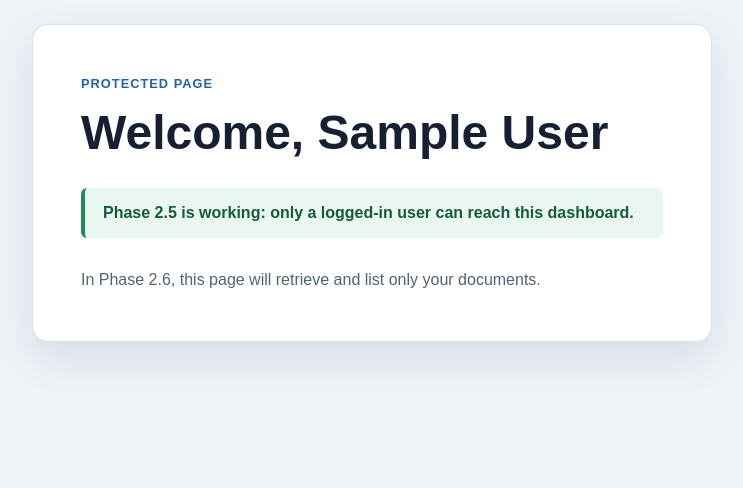
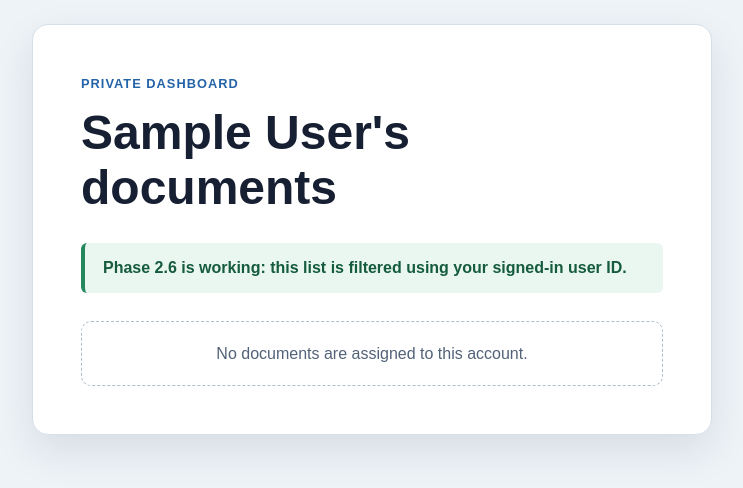
Before and after one commit to mohsenpasdar/idor-student-portal, a Flask app: page /dashboard in a window 1280 px wide. Shown: the part 42-530 px from the top of the page, without its empty margins (268-1011 px from the left). Run offline with Flask 3, Linux system fonts and the light colour scheme; the visitor is signed in with stand-in values (Sample User, id 1); data comes from the database, SQL or seed files in the repository; data that the repository does not hold is empty.

Commit message:
display only the current student’s documents on the dashboard

```diff
--- a/app.py
+++ b/app.py
@@ -16,7 +16,12 @@ from flask import (
 )
 from werkzeug.security import check_password_hash
 
-from database import get_user_by_id, get_user_by_username, init_app
+from database import (
+    get_documents_by_owner,
+    get_user_by_id,
+    get_user_by_username,
+    init_app,
+)
 
 
 app = Flask(__name__)
@@ -90,8 +95,9 @@ def login():
 @app.route("/dashboard")
 @login_required
 def dashboard():
-    """Display a protected placeholder for the document dashboard."""
-    return render_template("dashboard.html")
+    """Display only the documents owned by the signed-in student."""
+    documents = get_documents_by_owner(g.user["id"])
+    return render_template("dashboard.html", documents=documents)
 
 
 @app.post("/logout")
--- a/static/style.css
+++ b/static/style.css
@@ -71,6 +71,11 @@ nav a,
 h1 {
     margin: 0 0 18px;
     font-size: clamp(2rem, 6vw, 3rem);
+}
+
+h2 {
+    margin: 4px 0 0;
+    font-size: 1.15rem;
 }
 
 p {
@@ -177,6 +182,51 @@ p {
     color: #526277;
 }
 
+.document-list {
+    display: grid;
+    gap: 14px;
+    margin-top: 28px;
+}
+
+.document-card {
+    display: flex;
+    align-items: center;
+    justify-content: space-between;
+    gap: 24px;
+    padding: 18px;
+    border: 1px solid #d6e0ea;
+    border-radius: 10px;
+    background: #f8fafc;
+}
+
+.document-type {
+    margin: 0;
+    color: #526277;
+    font-size: 0.82rem;
+    font-weight: 700;
+    letter-spacing: 0.04em;
+    text-transform: uppercase;
+}
+
+.document-id {
+    flex: 0 0 auto;
+    padding: 6px 9px;
+    border-radius: 999px;
+    background: #e4edf7;
+    color: #194d85;
+    font-size: 0.82rem;
+    font-weight: 700;
+}
+
+.empty-state {
+    margin-bottom: 0;
+    padding: 18px;
+    border: 1px dashed #aebdcb;
+    border-radius: 10px;
+    color: #526277;
+    text-align: center;
+}
+
 @media (max-width: 640px) {
     body {
         padding: 16px;
@@ -195,4 +245,10 @@ p {
     .page-card {
         padding: 30px 24px;
     }
+
+    .document-card {
+        align-items: flex-start;
+        flex-direction: column;
+        gap: 12px;
+    }
 }
--- a/templates/dashboard.html
+++ b/templates/dashboard.html
@@ -3,12 +3,26 @@
 {% block title %}Dashboard | Student Document Portal{% endblock %}
 
 {% block content %}
-    <p class="eyebrow">Protected page</p>
-    <h1>Welcome, {{ g.user['name'] }}</h1>
+    <p class="eyebrow">Private dashboard</p>
+    <h1>{{ g.user['name'] }}'s documents</h1>
     <div class="notice">
-        Phase 2.5 is working: only a logged-in user can reach this dashboard.
+        Phase 2.6 is working: this list is filtered using your signed-in
+        user ID.
     </div>
-    <p class="next-step">
-        In Phase 2.6, this page will retrieve and list only your documents.
-    </p>
+
+    {% if documents %}
+        <div class="document-list">
+            {% for document in documents %}
+                <article class="document-card">
+                    <div>
+                        <p class="document-type">{{ document['document_type'] }}</p>
+                        <h2>{{ document['title'] }}</h2>
+                    </div>
+                    <span class="document-id">Document ID {{ document['id'] }}</span>
+                </article>
+            {% endfor %}
+        </div>
+    {% else %}
+        <p class="empty-state">No documents are assigned to this account.</p>
+    {% endif %}
 {% endblock %}
```
Also changed, not shown: templates/home.html (+4 -4 lines), README.md.
